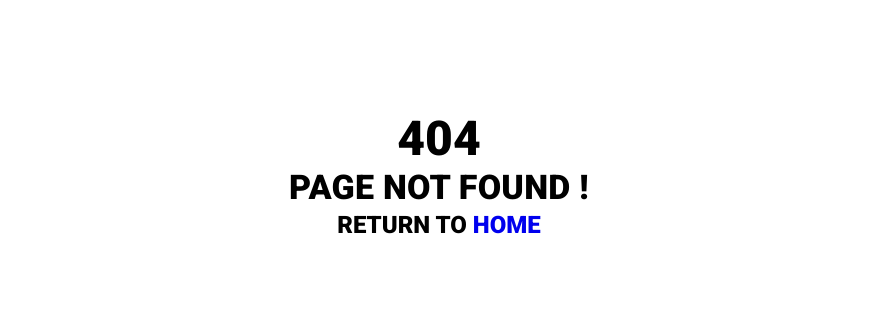
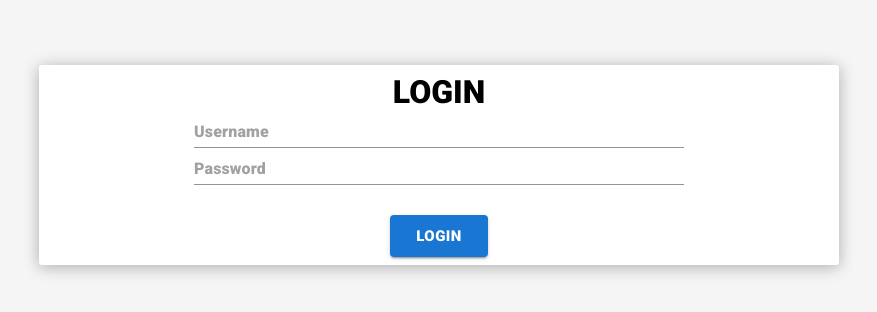
Before and after one commit to Kdasdan/RobotStore, a React (Create React App) app in the folder front-end-react/: page /login in a window 1280 px wide. Before the commit this address had no page. Shown: the part 230-542 px from the top of the page, without its empty margins (201-1078 px from the left). Built offline with nearby package versions, Linux system fonts and the light colour scheme.

Commit message:
add login page and API simulation with json-server

```diff
--- a/front-end-react/package.json
+++ b/front-end-react/package.json
@@ -11,6 +11,7 @@
     "@testing-library/react": "^12.1.3",
     "@testing-library/user-event": "^13.5.0",
     "@types/react-router-dom": "^5.3.3",
+    "axios": "^0.26.1",
     "node-sass": "^7.0.1",
     "react": "^17.0.2",
     "react-dom": "^17.0.2",
--- a/front-end-react/src/App.js
+++ b/front-end-react/src/App.js
@@ -4,6 +4,7 @@ import EditRobot from './components/container/robots/EditRobot';
 import ShowRobots from './components/container/robots/ShowRobots';
 import Home from './pages/Home';
 import NotFound from './pages/NotFound';
+import Login from './pages/Login';
 
 function App() {
   return (
@@ -13,6 +14,7 @@ function App() {
         <Route path="/add-robot" element={<AddRobot />} />
         <Route path="/edit-robot/:id" element={<EditRobot />} />
       </Route>
+      <Route path="/login" element={<Login />} />
       <Route path="*" element={<NotFound />} />
     </Routes>
   );
--- /dev/null
+++ b/front-end-react/src/assets/db.json
@@ -0,0 +1,14 @@
+{
+  "account": [
+    {
+      "username": "admin",
+      "password": "admin",
+      "level": 1
+    },
+    {
+      "username": "visitor",
+      "password": "visitor",
+      "level": 2
+    }
+  ]
+}
--- a/front-end-react/src/components/container/ButtonChoise.js
+++ b/front-end-react/src/components/container/ButtonChoise.js
@@ -1,7 +1,7 @@
 import { Box } from '@mui/system';
 import Button from '@mui/material/Button';
+import { Input } from '@mui/material';
 import React from 'react';
-import { Link } from 'react-router-dom';
 import { useNavigate } from "react-router-dom";
 import { useState } from 'react';
 
@@ -9,12 +9,27 @@ import { useState } from 'react';
 
 const ButtonChoise = () => {
   let navigate = useNavigate();
-  const [select, setSelect] = useState(false)
+  const [select, setSelect] = useState(false);
+
+  const ButtonShowAndAdd = () => {
+    if (sessionStorage["level"] == 1) {
+      return (
+        <Box sx={{ display: 'flex' }}>
+          <Button disabled={!select} sx={{ padding: '10px', margin: '15px', width: '150px' }} variant="contained" onClick={() => { setSelect(!select); navigate("/") }}>Show</Button>
+          <Button disabled={select} sx={{ padding: '10px', margin: '15px', width: '150px' }} variant="contained" onClick={() => { setSelect(!select); navigate("/add-robot") }}>Add</Button>
+        </Box>
+      );
+    }
+    return <></>;
+  }
+
+
 
   return (
-    <Box sx={{ display: 'flex', justifyContent: 'center', padding: '50px 0px' }}>
-      <Button disabled={!select} sx={{ padding: '10px', margin: '15px', minWidth: '100px' }} variant="contained" onClick={() => { setSelect(!select); navigate("/") }}>Show</Button>
-      <Button disabled={select} sx={{ padding: '10px', margin: '15px', minWidth: '100px' }} variant="contained" onClick={() => { setSelect(!select); navigate("/add-robot") }}>Add</Button>
+    <Box sx={{ display: 'flex', flexDirection: 'column', justifyContent: 'center', alignItems: 'center', padding: '50px 0px' }}>
+      <ButtonShowAndAdd />
+
+      <Input placeholder="Search robot.." id="SearchRobot" sx={{ width: '300px' }} />
     </Box>
   );
 };
--- a/front-end-react/src/components/container/robots/AddRobot.js
+++ b/front-end-react/src/components/container/robots/AddRobot.js
@@ -1,13 +1,11 @@
 import React from 'react';
 import {
   Box,
-  TextField,
   Input,
   Button
 } from '@mui/material';
 
 const Clear = () => {
-  document.getElementById("RobotId").value = "";
   document.getElementById("RobotName").value = "";
   document.getElementById("RobotPrice").value = "";
 }
@@ -29,7 +27,6 @@ const AddRobot = () => {
       }}>
         <h1>ADD A NEW ROBOT</h1>
 
-        <Input placeholder="ID" id="RobotId" />
         <Input placeholder="Name" id="RobotName" />
         <Input placeholder="Price" id="RobotPrice" />
 
--- a/front-end-react/src/components/container/robots/EditRobot.js
+++ b/front-end-react/src/components/container/robots/EditRobot.js
@@ -1,18 +1,31 @@
 import { Box } from '@mui/system';
 import { useParams } from 'react-router-dom';
 import { Button, Input } from '@mui/material';
+import { useNavigate } from 'react-router';
 
-import React from 'react';
+import React, { useEffect, useState } from 'react';
+import axios from 'axios';
 
 const EditRobot = () => {
+
+  const navigate = useNavigate();
+
 
   const params = useParams();
   console.log(params);
 
-  params.id = 5;
+  const [name, setName] = useState("");
+  const [price, setPrice] = useState(0);
+
+  useEffect(() => {
+    axios.get(`https://jsonplaceholder.typicode.com/users/${params.id}`)
+      .then((res) => {
+        setName(res.data["name"]);
+        setPrice(res.data["id"]);
+      });
+  }, []);
 
   const Clear = () => {
-    document.getElementById("RobotId").value = "";
     document.getElementById("RobotName").value = "";
     document.getElementById("RobotPrice").value = "";
   }
@@ -32,14 +45,13 @@ const EditRobot = () => {
       }}>
         <h1>EDIT ROBOT N°{params.id}</h1>
 
-        <Input placeholder={params.id} id="RobotId" />
-        <Input placeholder="Name" id="RobotName" />
-        <Input placeholder="Price" id="RobotPrice" />
+        <Input placeholder={`Name : ${name}`} id="RobotName" />
+        <Input placeholder={`Price : ${price}`} id="RobotPrice" />
 
         <div style={{ display: 'flex', justifyContent: 'flex-start' }}>
           <Button variant="contained" size="large" sx={{ width: '20%' }}>EDIT</Button>
           <Button onClick={Clear} variant="contained" size="large" color="warning" sx={{ width: '20%', marginLeft: '20px' }}>CLEAR</Button>
-          <Button variant="contained" color="error" size="large" sx={{ marginLeft: '20px', width: '20%' }}>CANCEL</Button>
+          <Button onClick={() => navigate("/")} variant="contained" color="error" size="large" sx={{ marginLeft: '20px', width: '20%' }}>CANCEL</Button>
         </div>
       </div>
     </Box>
--- a/front-end-react/src/components/container/robots/Robot.js
+++ b/front-end-react/src/components/container/robots/Robot.js
@@ -4,13 +4,38 @@ import { IconButton } from '@mui/material';
 import DeleteIcon from '@mui/icons-material/Delete';
 import EditIcon from '@mui/icons-material/Edit';
 import { useNavigate } from 'react-router';
+import { useEffect, useState } from 'react';
 import React from 'react';
+import axios from 'axios';
 
-const Robot = (params) => {
+const Robot = (props) => {
 
-  const id = params.id
+  const { id } = props;
+  const { name } = props;
+  const { price } = props;
 
   const navigate = useNavigate();
+
+  const ButtonEditAndDelete = () => {
+    if (sessionStorage["level"] == 1) {
+      return (
+        <div style={{
+          display: 'flex',
+          position: 'absolute',
+          right: '10px',
+          top: '0px'
+        }}>
+          <IconButton aria-label="delete" color='primary'>
+            <EditIcon onClick={() => { navigate(`/edit-robot/${id}`) }} />
+          </IconButton>
+          <IconButton aria-label="delete" color='error'>
+            <DeleteIcon />
+          </IconButton>
+        </div>
+      );
+    }
+    return <></>;
+  }
 
   return (
 
@@ -24,23 +49,17 @@ const Robot = (params) => {
         borderBottom: '3px solid lightgray'
       }}>
 
-        <p>1</p>
-        <p>Robot</p>
-        <p>15000€</p>
+        <div style={{ flex: 1 }}>
+          <p style={{ textAlign: 'center' }}>{id}</p>
+        </div>
+        <div style={{ flex: 1 }}>
+          <p style={{ textAlign: 'center' }}>{name}</p>
+        </div>
+        <div style={{ flex: 1 }}>
+          <p style={{ textAlign: 'center' }}>{price}</p>
+        </div>
 
-        <div style={{
-          display: 'flex',
-          position: 'absolute',
-          right: '10px',
-          top: '0px'
-        }}>
-          <IconButton aria-label="delete" color='primary'>
-            <EditIcon onClick={() => { navigate(`/edit-robot/${id}`) }} />
-          </IconButton>
-          <IconButton aria-label="delete" color='error'>
-            <DeleteIcon />
-          </IconButton>
-        </div>
+        <ButtonEditAndDelete />
 
       </div>
     </>
--- a/front-end-react/src/components/container/robots/ShowRobots.js
+++ b/front-end-react/src/components/container/robots/ShowRobots.js
@@ -1,16 +1,20 @@
 import { Box } from '@mui/material';
 import React from 'react';
 import Robot from './Robot';
-
-
-
+import { useEffect, useState } from 'react';
+import axios from 'axios';
 
 const ShowRobots = () => {
+  const [data, setData] = useState([]);
 
-  let items = [];
-  for (let index = 0; index < 50; index++) {
-    items.push(<Robot />)
-  }
+  useEffect(() => {
+    axios.get("https://jsonplaceholder.typicode.com/users")
+      .then((res) => {
+        for (let index = 0; index < res.data.length; index++) {
+          setData(data => [...data, <Robot id={res.data[index]["id"]} name={res.data[index]["username"]} price={res.data[index]["id"]} />]);
+        }
+      });
+  }, []);
 
   return (
     <Box
@@ -44,13 +48,19 @@ const ShowRobots = () => {
             display: 'flex',
             justifyContent: 'space-around',
           }}>
-            <h3>ID</h3>
-            <h3>NAME</h3>
-            <h3>PRICE</h3>
+            <div style={{ flex: 1 }}>
+              <h3 style={{ textAlign: 'center' }}>ID</h3>
+            </div>
+            <div style={{ flex: 1 }}>
+              <h3 style={{ textAlign: 'center' }}>NAME</h3>
+            </div>
+            <div style={{ flex: 1 }}>
+              <h3 style={{ textAlign: 'center' }}>PRICE</h3>
+            </div>
           </div>
         </Box>
-        {/* ICI  ROBOT */}
-        {items}
+        {/* HERE ROBOT */}
+        {data}
       </Box>
     </Box>
   );
--- a/front-end-react/src/pages/Home.js
+++ b/front-end-react/src/pages/Home.js
@@ -1,23 +1,47 @@
-import React from 'react';
+import React, { useEffect } from 'react';
+import { useNavigate } from 'react-router';
 
 // MUI
-import { Box } from '@mui/material';
+import { Box, Button } from '@mui/material';
 
 // Components
 import Header from '../components/Header';
 import Main from '../components/container/Main';
 
 const Home = () => {
+  const navigate = useNavigate();
+
+  useEffect(() => {
+    if (!sessionStorage["username"]) {
+      navigate("/login");
+    }
+  });
+
+  const Logout = () => {
+    sessionStorage.removeItem("level");
+    sessionStorage.removeItem("username");
+    navigate("/login");
+  };
+
   return (
     <Box
       sx={{
         height: '100vh',
         display: 'flex',
         flexDirection: 'column',
-        backgroundColor: 'whitesmoke'
+        backgroundColor: 'whitesmoke',
+        position: 'relative',
       }}
     >
       <Header />
+      <div style={{
+        position: 'absolute',
+        top: '5px',
+        left: '5px'
+      }}>
+        <h2>{`Account: ${sessionStorage["username"]}`}</h2>
+        <Button onClick={Logout} color="error" variant="contained" size="medium" sx={{ width: '50%', margin: '5px' }}>LOGOUT</Button>
+      </div>
       <Main />
     </Box>
   );
--- /dev/null
+++ b/front-end-react/src/pages/Login.js
@@ -0,0 +1,82 @@
+import React from 'react';
+import { useEffect, useState } from 'react';
+import { useNavigate } from 'react-router';
+import axios from 'axios';
+
+// MUI
+import { Box, Input, Button } from '@mui/material';
+
+const Login = () => {
+
+  const navigate = useNavigate();
+  const [visibility, setVisibility] = useState("hidden");
+
+  const Login = () => {
+    axios.get("http://localhost:3030/account")
+      .then((res) => {
+        for (let index = 0; index < res.data.length; index++) {
+          if (
+            res.data[index]["username"] == document.getElementById("Username").value
+            &&
+            res.data[index]["password"] == document.getElementById("Password").value
+          ) {
+            sessionStorage.setItem("level", res.data[index]["level"]);
+            sessionStorage.setItem("username", res.data[index]["username"]);
+            navigate(`/`);
+            return;
+          }
+          setVisibility("visible");
+        }
+      });
+  };
+
+  return (
+    <Box
+      sx={{
+        backgroundColor: 'whitesmoke',
+        height: '100vh',
+        display: 'flex',
+        justifyContent: 'center',
+        alignItems: 'center'
+      }}
+    >
+
+      <Box
+        sx={{
+          padding: '5px',
+          borderRadius: '3px',
+          backgroundColor: 'white',
+          boxShadow: '0px 2px 16px rgba(0 0 0 /30%)',
+          marginBottom: '10px',
+          position: 'relative',
+          width: '800px',
+          height: '200px'
+        }}
+      >
+        <div style={{
+          padding: '0px 150px',
+          height: '100%',
+          display: 'flex',
+          flexDirection: 'column',
+          justifyContent: 'space-around',
+        }}>
+          <h1 style={{ textAlign: 'center' }}>LOGIN</h1>
+
+          <Input placeholder="Username" id="Username" />
+          <Input placeholder="Password" id="Password" />
+
+          <div style={{ color: 'red', visibility: visibility }} id="LoginError">
+            <p>Username or password is incorrect</p>
+          </div>
+
+          <div style={{ display: 'flex', justifyContent: 'center' }}>
+            <Button onClick={Login} variant="contained" size="large" sx={{ width: '20%' }}>LOGIN</Button>
+          </div>
+        </div>
+      </Box>
+
+    </Box>
+  );
+};
+
+export default Login;
```
Also changed, not shown: 1 other file (tests, documents, lock files or other folders).
